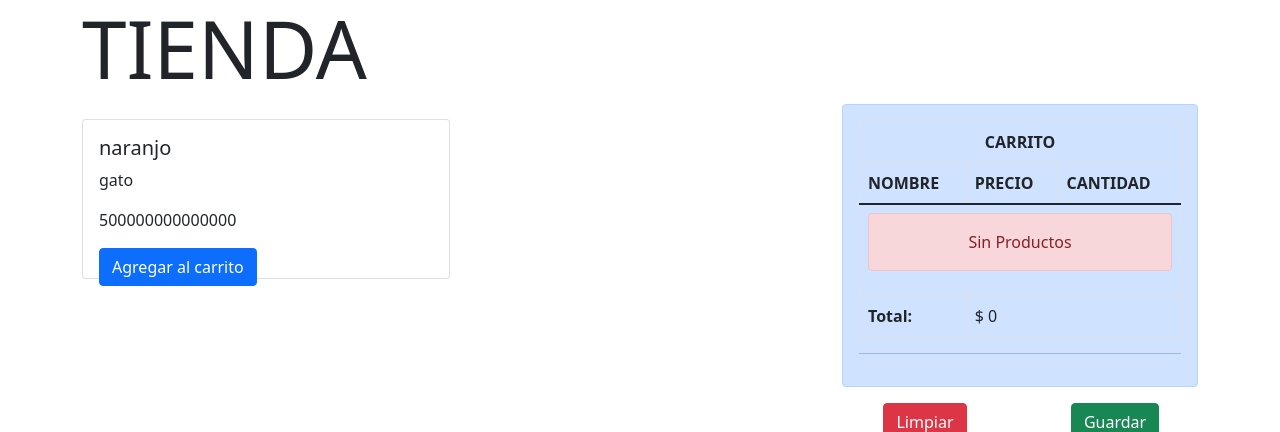
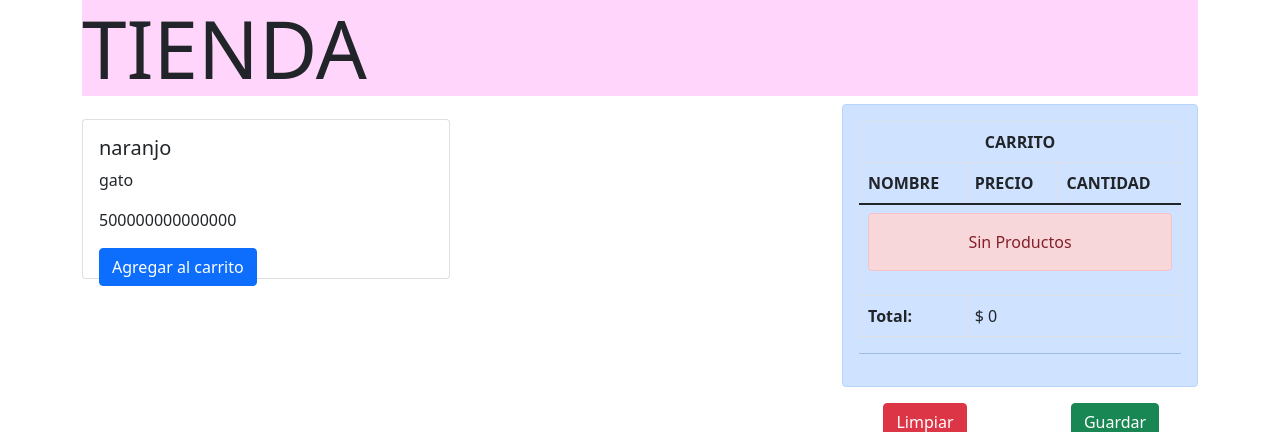
Before and after one commit to FelipeVergaraZ/Neirensal, a Django app: page / in a window 1280 px wide. Shown: the top 432 px of the page. Run offline with Django 4.2, Linux system fonts and the light colour scheme; data comes from the database, SQL or seed files in the repository.

Commit message:
Fondo de Tienda rosado

```diff
--- a/Neirensal/core/templates/core/Tienda.html
+++ b/Neirensal/core/templates/core/Tienda.html
@@ -14,7 +14,7 @@
 <body>
     <div class="container">
         <div class="row">
-            <div class="col-12 align-self-center"><h1 class="display-1">TIENDA</h1></div>
+            <div class="col-12 align-self-center"><h1 class="display-1" style="background-color: rgb(255, 213, 252);">TIENDA</h1></div>
         </div>
         <div class="row">
             <div class="col-8">
```
